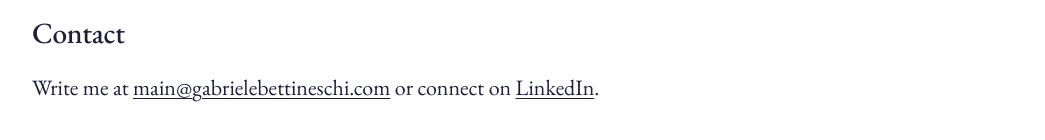
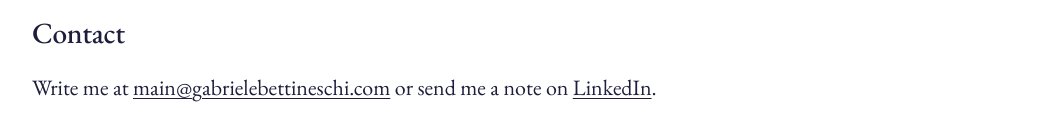
Before and after one commit to gbettineschi/gbettineschi.github.io, a plain HTML site: page index.html in a window 1280 px wide. Shown: the part 622-762 px from the top of the page, without its empty margins (108-1153 px from the left). Drawn offline with nearby package versions, Linux system fonts and the light colour scheme.

Commit message:
change LinkedIn copy

```diff
--- a/index.html
+++ b/index.html
@@ -46,7 +46,7 @@
 		<h2>Contact</h2>
 		<p>
 			Write me at <a href="mailto:main@gabrielebettineschi.com"
-				>main@gabrielebettineschi.com</a> or connect on <a href="https://www.linkedin.com/in/gabriele-bettineschi/"
+				>main@gabrielebettineschi.com</a> or send me a note on <a href="https://www.linkedin.com/in/gabriele-bettineschi/"
 				>LinkedIn</a>.
 		</p>
 	</div>
```
